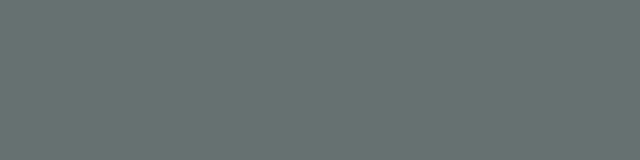
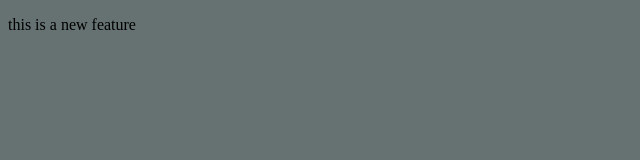
Before and after one commit to ashutoshSemwal3236/localrepo, a plain HTML site: page index.html in a window 1280 px wide. Shown: the whole page, without its empty margins (0-640 px from the left). Drawn offline with Linux system fonts and the light colour scheme.

Commit message:
adding new feature

```diff
--- a/index.html
+++ b/index.html
@@ -6,5 +6,7 @@
     <title>Document</title>
     <link rel="stylesheet" href="style.css" />
   </head>
-  <body></body>
+  <body>
+    <p>this is a new feature</p>
+  </body>
 </html>
```
